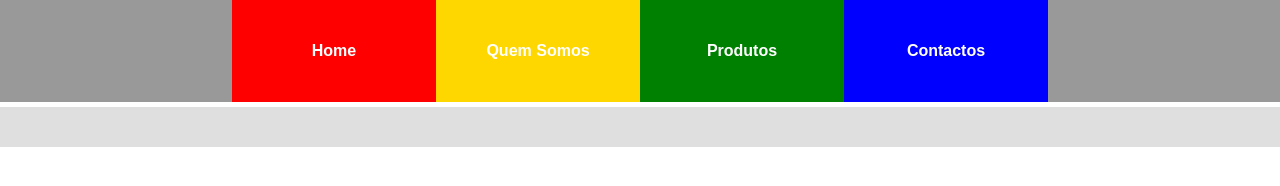
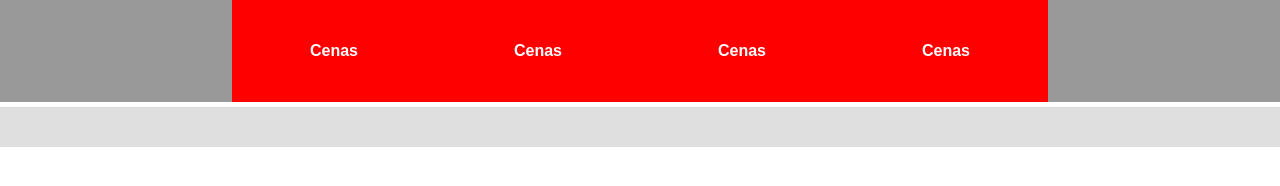
Before and after one commit to d0g/d0g.github.io, a plain HTML site: page index.html in a window 1280 px wide. Drawn offline with Linux system fonts and the light colour scheme.

Commit message:
Add ng-repeat to our list (reverted from commit 52ea7a1d05c9413739883d2cd617313662b8cfc8)

```diff
--- a/templates/menu.html
+++ b/templates/menu.html
@@ -1,7 +1,7 @@
 <header ng-controller="menuController">
 	<nav>
 	    <ul>
-			<li ng-repeat="item in items"><a href="{{item.link}}" id ="{{item.id}}">{{item.name}}</a></li>
+			<li ng-repeat="item in items"><a href="#/" id ="home">Cenas</a></li>
 	    </ul>
 	</nav>
 </header>
```
Also changed, not shown: 1 other file.
